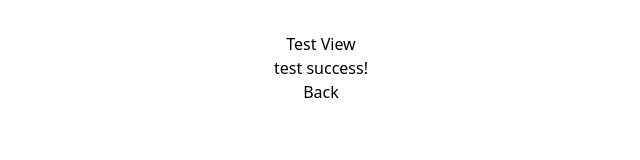
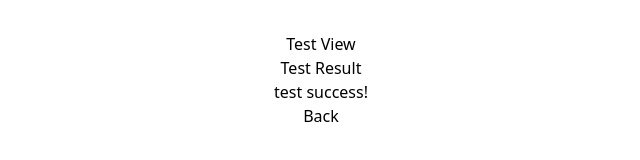
Before and after one commit to Yeahpeu/yeahpeu-front, a React (Vite) app: page /test-result in a window 1280 px wide. Shown: the top 160 px of the page, without its empty margins (319-959 px from the left). Built offline with nearby package versions, Linux system fonts and the light colour scheme.

Commit message:
FEAT: router 설명 추가

```diff
--- a/src/components/Btn.jsx
+++ b/src/components/Btn.jsx
@@ -2,6 +2,7 @@ const Btn = ({ width, onClick }) => {
   return (
     <button
       className={`rounded-md p-1 bg-red-300 border-2 w-${width}`}
+      //NOTE - onClick은 page부터 useNavigate를 전달받아서 작동, 다른 함수를 전달받으면 그 함수를 작동 (재사용을 위해)
       onClick={onClick}
     >
       다음
--- a/src/pages/TestResultPage.jsx
+++ b/src/pages/TestResultPage.jsx
@@ -3,6 +3,7 @@ import { Link } from "react-router-dom";
 const TestResultPage = () => {
   return (
     <>
+      <div>Test Result</div>
       <p>test success!</p>
       <Link to="/test">Back</Link>
     </>
--- a/src/pages/testPage.jsx
+++ b/src/pages/testPage.jsx
@@ -3,6 +3,8 @@ import BtnGroup from "../molecules/BtnGroup";
 
 const TestPage = () => {
   const navigate = useNavigate();
+  //NOTE - useNavigate는 react router의 페이지 전환 함수
+  // Link는 a 같은 태그 형식, useNavigate는 함수 형식
   const handleNavigate = () => {
     navigate("/test-result");
   };
@@ -10,7 +12,8 @@ const TestPage = () => {
   return (
     <div className="w-full h-[200px] bg-slate-100">
       <p>test page</p>
-      <BtnGroup onClick={handleNavigate} />
+      {/* //NOTE - handleNavigate라는 함수를 생성해서 props방식으로 하위 버튼들로 전달 */}
+      <BtnGroup onClick={handleNavigate} width={"20"} />
     </div>
   );
 };
--- a/src/views/TestView.jsx
+++ b/src/views/TestView.jsx
@@ -7,6 +7,7 @@ const TestView = () => {
   return (
     <div>
       Test View
+      {/* //NOTE - 뷰 아래 페이지(컴포넌트)들이 갈아 끼워짐 */}
       <BrowserRouter>
         <Routes>
           <Route path="/test" element={<TestPage />} />
```
